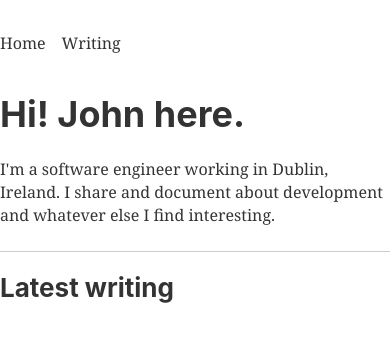
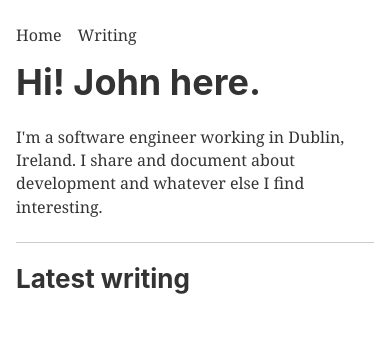
Before and after one commit to brennj/johnbrennan.me, a Gatsby site: page / in a window 390 px wide. Built offline with nearby package versions, Linux system fonts and the light colour scheme; Gatsby itself is replaced by a stand-in of ours; some packages are replaced by stand-ins of ours.

Commit message:
fix responsive layout

```diff
--- a/src/components/header.js
+++ b/src/components/header.js
@@ -21,7 +21,7 @@ const NavLink = ({ to, children }) => (
 )
 
 const Header = () => (
-  <Box py={4} mb={2}>
+  <Box py={[2, 4]} mb={2}>
     <header>
       <nav>
         <NavLink to="/">Home</NavLink>
--- a/src/components/layout.js
+++ b/src/components/layout.js
@@ -22,7 +22,7 @@ const Layout = ({ children }) => {
   return (
     <ThemeProvider theme={theme}>
       <>
-        <Box width={[1, 3 / 4, 960]} m="auto">
+        <Box width={[1, 5 / 6, 3 / 4, 960]} p={[3, 0]} m="auto">
           <Header siteTitle={data.site.siteMetadata.title} />
           <main>{children}</main>
         </Box>
```
